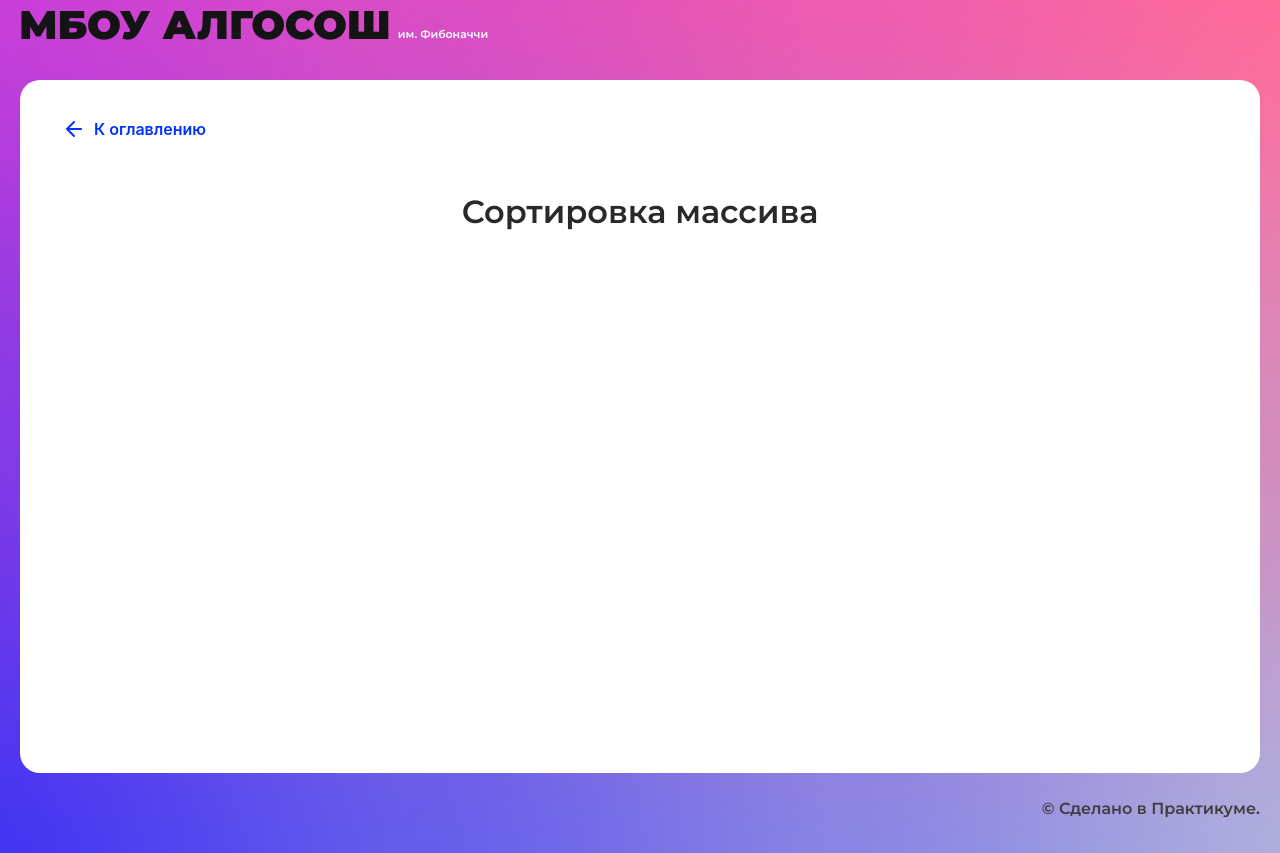
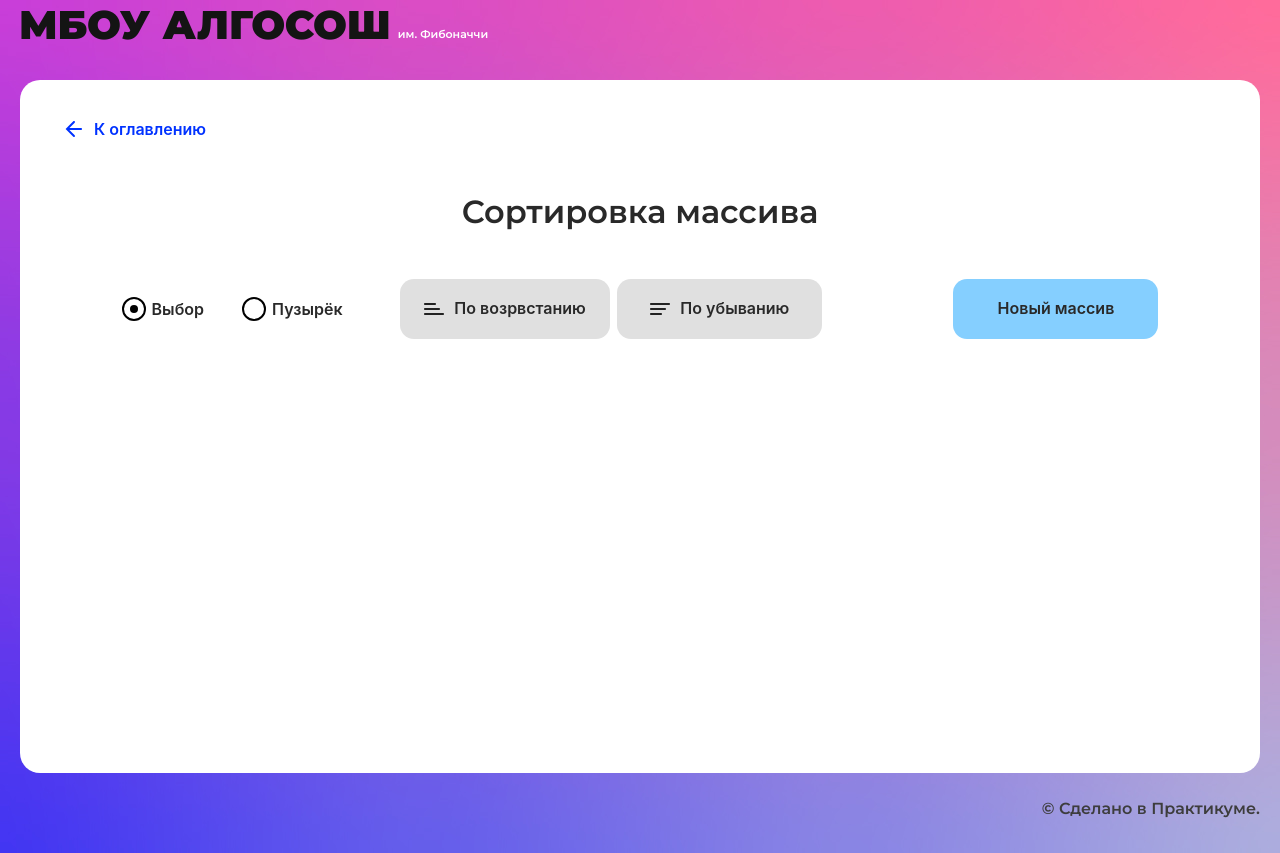
Before and after one commit to dariarus/algorithms-visualization, a React (Create React App) app: page /sorting in a window 1280 px wide. Built offline with nearby package versions, Linux system fonts and the light colour scheme.

Commit message:
feature: сверстать компоненты для функционала сортировки. Создать и настроить реализацию сортировки выбором

```diff
--- /dev/null
+++ b/src/components/pages/sorting-page/sorting-page.module.css
@@ -0,0 +1,35 @@
+.wrapper {
+  display: flex;
+  justify-content: space-around;
+  margin: auto;
+  max-width: 1240px;
+}
+
+.wrapper button {
+  min-width: 205px;
+}
+
+.buttonsWrapper {
+  display: flex;
+  justify-content: space-between;
+  align-items: center;
+  flex-basis: 60%;
+}
+
+.radioWrapper {
+  display: flex;
+  justify-content: space-between;
+  min-width: 221px;
+}
+
+.buttonsSortWrapper {
+  display: flex;
+  justify-content: space-between;
+  min-width: 422px;
+}
+
+.columns {
+  display: flex;
+  justify-content: center;
+  margin-top: 48px;
+}
--- a/src/components/pages/sorting-page/sorting-page.tsx
+++ b/src/components/pages/sorting-page/sorting-page.tsx
@@ -1,10 +1,131 @@
-import React from "react";
-import { SolutionLayout } from "../../ui/solution-layout/solution-layout";
+import React, {useState} from "react";
+
+import sortingPage from './sorting-page.module.css';
+
+import {SolutionLayout} from "../../ui/solution-layout/solution-layout";
+import {RadioInput} from "../../ui/radio-input/radio-input";
+import {Button} from "../../ui/button/button";
+import {Direction} from "../../../types/direction";
+import {maxLength, maxValue, minLength, minValue} from "../../../constants/random-array";
+import {Column} from "../../ui/column/column";
+import {ElementStates} from "../../../types/element-states";
+import {getArray, setRenderingTimer, swap} from "../../utils/utils";
+import {TSymbolArray} from "../../../types";
+import {SHORT_DELAY_IN_MS} from "../../../constants/delays";
 
 export const SortingPage: React.FC = () => {
+  const [numbersArray, setNumbersArray] = useState<TSymbolArray>([]);
+  const [radioValue, setRadioValue] = useState<string>('selection');
+  // const [sortType, setSortType] = useState<'ascending' | 'descending'>('descending');
+
+  const [isAscSortButtonDisabled, setIsAscSortButtonDisabled] = useState<boolean>(true);
+  const [isDescSortButtonDisabled, setIsDescSortButtonDisabled] = useState<boolean>(true);
+  const [buttonLoaderRender, setButtonLoaderRender] = useState<boolean>(false);
+  const [buttonAscLoaderRender, setButtonAscLoaderRender] = useState<boolean>(false);
+  const [buttonDescLoaderRender, setButtonDescLoaderRender] = useState<boolean>(false);
+
+  const generateRandomArray = () => {
+    const randomArrayLength = Math.random() * (maxLength - minLength) + minLength;
+    return Array.from({length: randomArrayLength}).map(x => Math.floor(Math.random() * (maxValue - minValue) + minValue))
+  }
+
+  // Изменить статус/внешний вид символов:
+  const changeSymbolStatus = (arr: TSymbolArray, status: ElementStates, index: number) => {
+    arr[index].status = status;
+  }
+
+  const changeSymbolRendering = (arr: TSymbolArray, status: ElementStates, currIndex: number) => {
+    changeSymbolStatus(arr, status, currIndex);
+    setNumbersArray([...arr])
+  }
+
+  const changeSymbolRenderingAsync = async (arr: TSymbolArray, status: ElementStates, currIndex: number) => {
+    await setRenderingTimer(SHORT_DELAY_IN_MS);
+    changeSymbolRendering(arr, status, currIndex);
+  }
+
+  const doSelectionSort = async (typeOfSort: string) => {
+    for (let i = 0; i < numbersArray.length - 1; i++) {
+      let currInd = i;
+      await changeSymbolRenderingAsync(numbersArray, ElementStates.Changing, currInd);
+      for (let nextInd = i + 1; nextInd < numbersArray.length; nextInd++) {
+        await changeSymbolRenderingAsync(numbersArray, ElementStates.Changing, nextInd);
+        if (typeOfSort === 'ascending') {
+          if (numbersArray[currInd].symbol > numbersArray[nextInd].symbol) {
+            currInd = nextInd;
+          }
+        } else {
+          if (numbersArray[currInd].symbol < numbersArray[nextInd].symbol) {
+            currInd = nextInd;
+          }
+        }
+        await changeSymbolRenderingAsync(numbersArray, ElementStates.Default, nextInd);
+      }
+      if (currInd !== i) {
+        swap(numbersArray, i, currInd);
+        changeSymbolRendering(numbersArray, ElementStates.Default, currInd);
+      }
+      changeSymbolRendering(numbersArray, ElementStates.Modified, i);
+    }
+    changeSymbolRendering(numbersArray, ElementStates.Modified, numbersArray.length - 1);
+    if (typeOfSort === 'ascending') {
+      setButtonAscLoaderRender(false);
+      setIsDescSortButtonDisabled(false);
+    } else {
+      setButtonDescLoaderRender(false);
+      setIsAscSortButtonDisabled(false);
+    }
+    setButtonLoaderRender(false);
+  }
+
   return (
     <SolutionLayout title="Сортировка массива">
-
+      <div className={sortingPage.wrapper}>
+        <div className={sortingPage.buttonsWrapper}>
+          <div className={sortingPage.radioWrapper}>
+            <RadioInput name="sort" value="selection" label="Выбор" defaultChecked onClick={() => {
+              setRadioValue("selection");
+            }}/>
+            <RadioInput name="sort" value="bubble" label="Пузырёк" onClick={() => {
+              setRadioValue("bubble");
+            }}/>
+          </div>
+          <div className={sortingPage.buttonsSortWrapper}>
+            <Button text="По возрвстанию" sorting={Direction.Ascending} isLoader={buttonAscLoaderRender}
+                    disabled={isAscSortButtonDisabled} onClick={() => {
+              setButtonAscLoaderRender(true);
+              setIsDescSortButtonDisabled(true);
+              setButtonLoaderRender(true);
+              if (radioValue === "selection") {
+                doSelectionSort('ascending');
+              }
+            }}/>
+            <Button text="По убыванию" sorting={Direction.Descending} isLoader={buttonDescLoaderRender}
+                    disabled={isDescSortButtonDisabled} onClick={() => {
+              setIsAscSortButtonDisabled(true);
+              setButtonDescLoaderRender(true);
+              setButtonLoaderRender(true);
+              if (radioValue === "selection") {
+                doSelectionSort('descending');
+              }
+            }}/>
+          </div>
+        </div>
+        <Button text="Новый массив" isLoader={buttonLoaderRender} onClick={() => {
+          setIsAscSortButtonDisabled(false);
+          setIsDescSortButtonDisabled(false);
+          let array = generateRandomArray();
+          let numArr = getArray(array);
+          setNumbersArray(numArr);
+        }}/>
+      </div>
+      <div className={sortingPage.columns}>
+        {
+          numbersArray && numbersArray.map((item, index) =>
+            <Column key={index} index={item.symbol as number} state={item.status}/>
+          )
+        }
+      </div>
     </SolutionLayout>
   );
 };
--- a/src/components/pages/string-page/string-page.tsx
+++ b/src/components/pages/string-page/string-page.tsx
@@ -8,25 +8,31 @@ import {Button} from "../../ui/button/button";
 import {Circle} from "../../ui/circle/circle";
 import {ElementStates} from "../../../types/element-states";
 import {TSymbolArray} from "../../../types";
-import {setRenderingTimer, swap} from "../../utils/utils";
+import {getArray, setRenderingTimer, swap} from "../../utils/utils";
+import {DELAY_IN_MS} from "../../../constants/delays";
 
 export const StringComponent: React.FC = () => {
   const [inputValue, setInputValue] = useState<string>('');
   const [lettersArray, setLettersArray] = useState<TSymbolArray>([]);
   const [buttonLoaderRender, setButtonLoaderRender] = useState<boolean>(false);
 
-  const getLettersArray = () => {
-    return inputValue.split('')
-      .map(letter => {
-        return {
-          symbol: letter,
-          status: ElementStates.Default,
-        }
-      })
+  // Изменить статус/внешний вид символов:
+  const changeSymbolStatus = (arr: TSymbolArray, status: ElementStates, start: number, end: number) => {
+    if (start <= end) {
+      arr[start].status = status;
+      arr[end].status = status;
+    }
+  }
+
+  // Изменить статус/внешний вид символов с паузой и обновить стейт для рендеринга
+  const changeSymbolRendering = async (arr: TSymbolArray, status: ElementStates, startIndex: number, endIndex: number) => {
+    await setRenderingTimer(DELAY_IN_MS);
+    changeSymbolStatus(arr, status, startIndex, endIndex);
+    setLettersArray([...arr])
   }
 
   const reverseString = async () => {
-    let arr = getLettersArray();
+    let arr = getArray(inputValue.split(''));
     let start = 0;
     let end = arr.length - 1
     if (!arr) {
@@ -41,21 +47,6 @@ export const StringComponent: React.FC = () => {
       end--;
     }
     setButtonLoaderRender(false);
-  }
-
-// Изменить статус/внешний вид символов:
-  const changeSymbolStatus = (arr: TSymbolArray, status: ElementStates, start: number, end: number) => {
-    if (start <= end) {
-      arr[start].status = status;
-      arr[end].status = status;
-    }
-  }
-
-// Изменить статус/внешний вид символов с паузой и обновить стейт для рендеринга
-  const changeSymbolRendering = async (arr: TSymbolArray, status: ElementStates, startIndex: number, endIndex: number) => {
-    await setRenderingTimer(1000);
-    changeSymbolStatus(arr, status, startIndex, endIndex);
-    setLettersArray([...arr])
   }
 
   return (
--- a/src/components/ui/column/column.module.css
+++ b/src/components/ui/column/column.module.css
@@ -1,12 +1,19 @@
 .content {
   display: flex;
-  flex-direction: column;
+  flex-direction: column-reverse;
   align-items: center;
   box-sizing: border-box;
   width: 50px;
+  height: 368px;
+  margin-right: 10px;
+}
+
+.content:last-of-type {
+  margin: 0;
 }
 
 .column {
+  max-height: 320px;;
   width: 100%;
 }
 
--- a/src/components/ui/column/column.tsx
+++ b/src/components/ui/column/column.tsx
@@ -14,10 +14,10 @@ export const Column: React.FC<ColumnProps> = ({
   extraClass = "",
 }) => (
   <div className={`${styles.content} ${extraClass}`}>
+    <p className={`text text_type_column text_color_input mt-3`}>{index}</p>
     <div
       className={`${styles.column} ${styles[state]}`}
       style={{ height: (320 * index) / 100 || 1 }}
     />
-    <p className={`text text_type_column text_color_input mt-3`}>{index}</p>
   </div>
 );
--- a/src/components/utils/utils.ts
+++ b/src/components/utils/utils.ts
@@ -4,6 +4,8 @@
 //     arr[secondIndex] = temp;
 // }
 import {TSymbolArray} from "../../types";
+import {ElementStates} from "../../types/element-states";
+import {DELAY_IN_MS} from "../../constants/delays";
 
 export const swap = (arr: TSymbolArray, firstIndex: number, secondIndex: number): void => {
   if (firstIndex === secondIndex) {
@@ -18,30 +20,12 @@ export const setRenderingTimer = async (ms: number) => {
   return new Promise(resolve => setTimeout(resolve, ms));
 }
 
-// export const partition = (arr: Array<string>, start = 0, end = arr.length - 1): number => {
-//   const pivotValue = arr[end];
-//
-//   let pivotIndex = start;
-//
-//   for (let i = start; i < end; i++) {
-//     if (arr[i] <= pivotValue) {
-//       swap(arr, i, pivotIndex);
-//       pivotIndex++;
-//     }
-//   }
-//
-//   swap(arr, pivotIndex, end);
-//
-//   return pivotIndex;
-// }
-
-// export const generateFibArray = (res: number): Array<number> => {
-//   let arr = [];
-//   // if (res === 1) {
-//   //   arr = [1];
-//   // } else
-//   if (res !== 1 && res > 2) {
-//     arr.push(res);
-//   }
-//   return arr;
-// }
+export const getArray = (arr: Array<string | number>) => {
+  return arr
+    .map(symbol => {
+      return {
+        symbol: symbol,
+        status: ElementStates.Default,
+      }
+    })
+}
--- /dev/null
+++ b/src/constants/random-array.ts
@@ -0,0 +1,4 @@
+export const maxLength = 18; // max = 17, но 17 не входит в диапазон в функции Math.random
+export const minLength = 3;
+export const maxValue = 101;
+export const minValue = 1;
--- a/src/types/index.ts
+++ b/src/types/index.ts
@@ -11,6 +11,6 @@ export class Node<T = string> {
 }
 
 export type TSymbolArray = Array<{
-  symbol: string,
+  symbol: string | number,
   status: ElementStates
 }>
```
